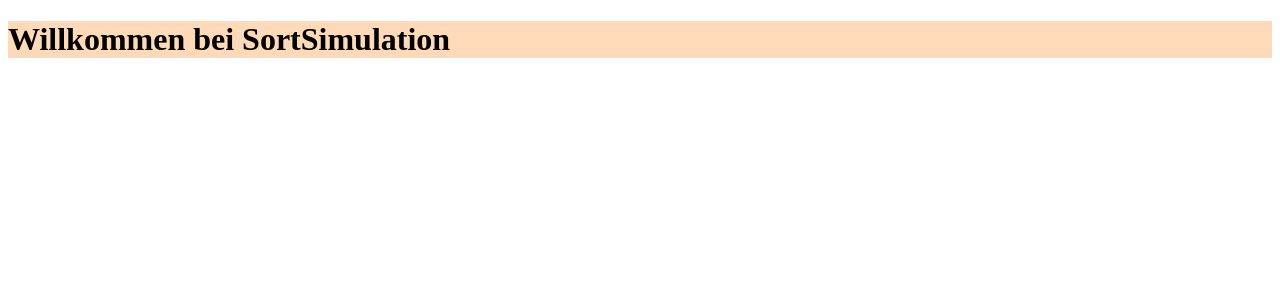
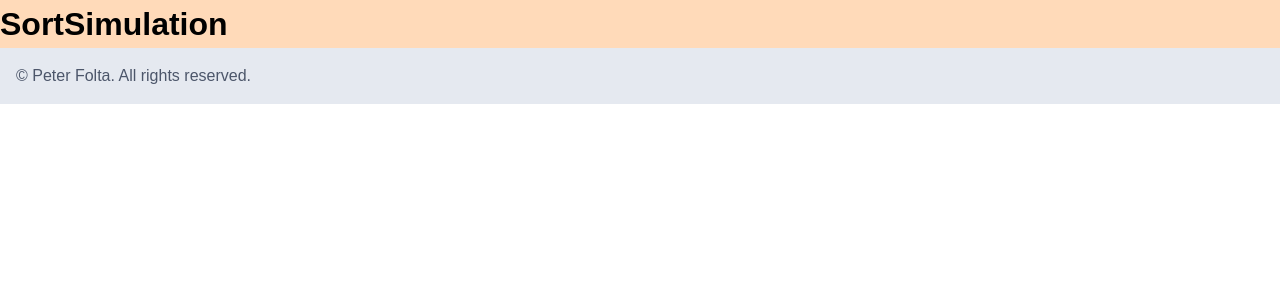
Before and after one commit to pfolta/sortsimulation, a React app: page / in a window 1280 px wide. Shown: the top 300 px of the page. Built offline with nearby package versions, Linux system fonts and the light colour scheme.

Commit message:
Extract Header and Footer component and add GlobalStyle

```diff
--- a/src/app/App.tsx
+++ b/src/app/App.tsx
@@ -1,23 +1,21 @@
 import React, { StrictMode } from "react";
-import { FormattedMessage, RawIntlProvider } from "react-intl";
-import styled from "styled-components";
+import { RawIntlProvider } from "react-intl";
 
+import Footer from "@/app/components/Footer";
+import Header from "@/app/components/Header";
+import { GlobalStyle } from "@/app/global";
 import locales from "@/app/locale";
 
-const Header = styled.header`
-    background-color: peachpuff;
-`;
-
-const App = (): JSX.Element => (
-    <StrictMode>
-        <RawIntlProvider value={locales["de-DE"]}>
-            <Header>
-                <h1>
-                    <FormattedMessage id="welcome.title" />
-                </h1>
-            </Header>
-        </RawIntlProvider>
-    </StrictMode>
-);
+const App = (): JSX.Element => {
+    return (
+        <StrictMode>
+            <RawIntlProvider value={locales["de-DE"]}>
+                <GlobalStyle />
+                <Header />
+                <Footer />
+            </RawIntlProvider>
+        </StrictMode>
+    );
+};
 
 export default App;
--- /dev/null
+++ b/src/app/components/Footer.tsx
@@ -0,0 +1,13 @@
+import React from "react";
+import styled from "styled-components";
+
+const Wrapper = styled.footer`
+    background-color: #e5e9f0;
+    color: #4c566a;
+
+    padding: 1rem;
+`;
+
+const Footer = (): JSX.Element => <Wrapper>© Peter Folta. All rights reserved.</Wrapper>;
+
+export default Footer;
--- /dev/null
+++ b/src/app/components/Header.tsx
@@ -0,0 +1,14 @@
+import React from "react";
+import styled from "styled-components";
+
+const Wrapper = styled.header`
+    background-color: peachpuff;
+`;
+
+const Header = (): JSX.Element => (
+    <Wrapper>
+        <h1>SortSimulation</h1>
+    </Wrapper>
+);
+
+export default Header;
--- /dev/null
+++ b/src/app/global/GlobalStyle.tsx
@@ -0,0 +1,15 @@
+import { createGlobalStyle } from "styled-components";
+
+const GlobalStyle = createGlobalStyle`
+    * {
+        margin: 0;
+        padding: 0;
+        user-select: none;
+    }
+
+    html {
+        font: normal 100%/1.5 sans-serif;
+    }
+`;
+
+export default GlobalStyle;
--- /dev/null
+++ b/src/app/global/index.ts
@@ -0,0 +1 @@
+export { default as GlobalStyle } from "@/app/global/GlobalStyle";
```
